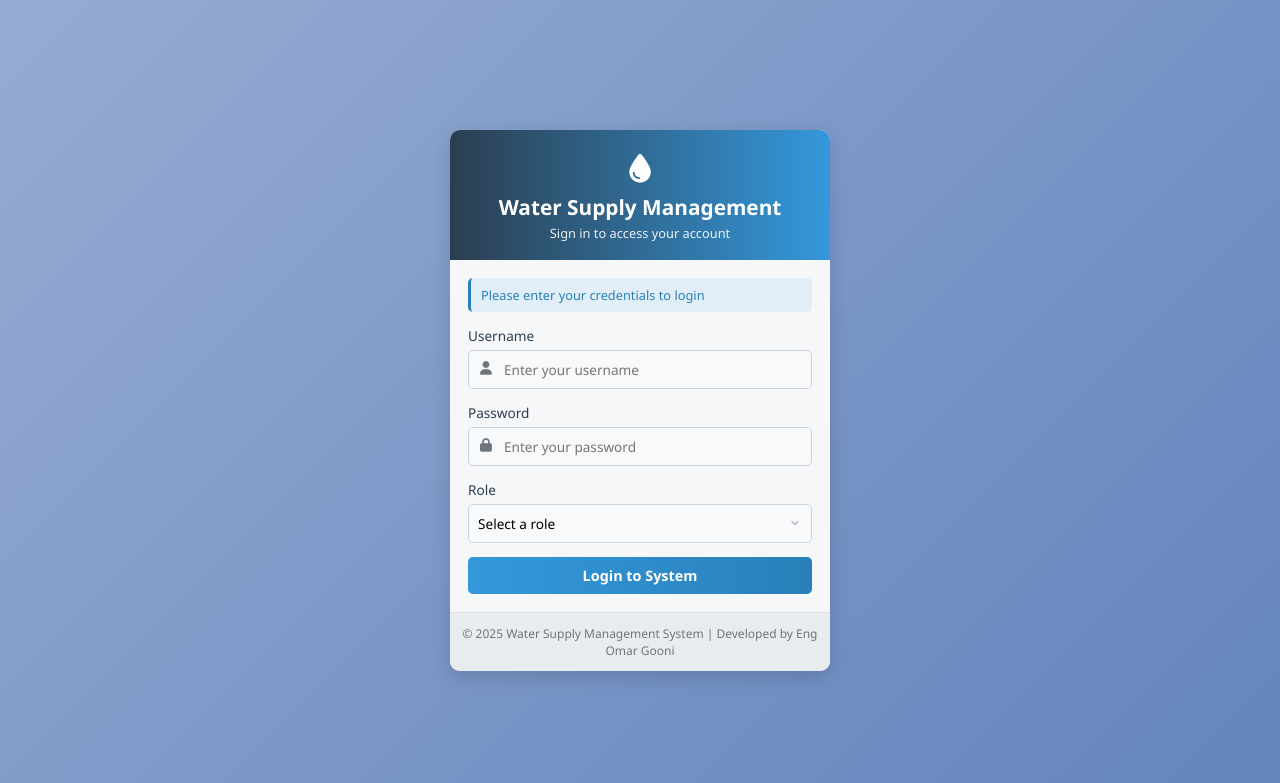
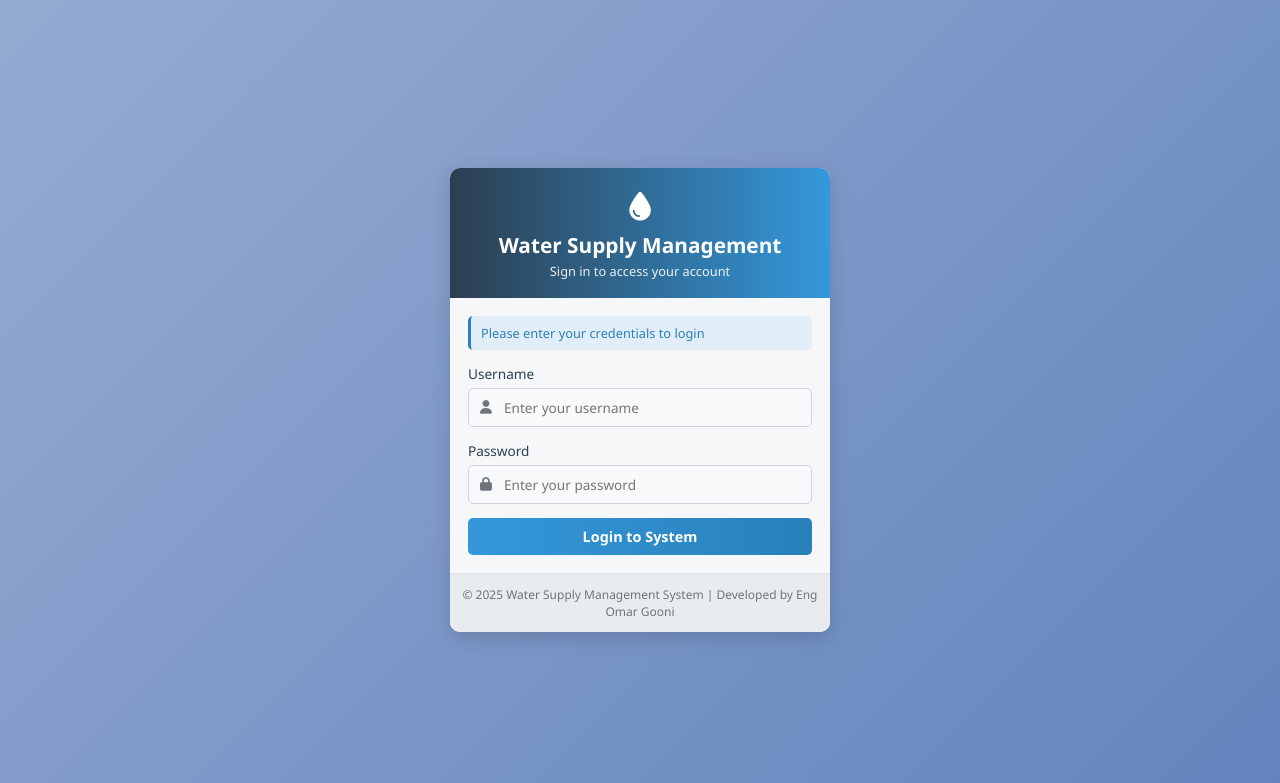
Before and after one commit to Omar-Gooni/Water-Supply-Management-System, a Flask app: page /login in a window 1280 px wide. Shown: the top 783 px of the page. Run offline with Flask 3, Linux system fonts and the light colour scheme.

Commit message:
change login page

```diff
--- a/app/Auth/blueprints/auth/templates/auth/login.html
+++ b/app/Auth/blueprints/auth/templates/auth/login.html
@@ -232,14 +232,7 @@
                         </div>
                     </div>
 
-                    <div class="form-group">
-                        <label for="role">Role</label>
-                        <select id="role" name="role" class="form-select">
-                            <option value="">Select a role</option>
-                            <option value="Admin">Admin</option>
-                            <option value="User">User</option>
-                        </select>
-                    </div>
+
 
                     <button type="submit" class="btn-login">Login to System</button>
                 </form>
--- a/app/Auth/blueprints/auth/views.py
+++ b/app/Auth/blueprints/auth/views.py
@@ -39,9 +39,10 @@ def login():
     if request.method == "POST":
         username = (request.form.get("username") or "").strip()
         password = request.form.get("password") or ""
-        role = request.form.get("role") or "User"
+        # role = request.form.get("role") or "User"
 
-        user = User.query.filter_by(username=username, role=role).first()
+
+        user = User.query.filter_by(username=username).first()
 
         if user and user.check_password(password):
             session["user_id"] = user.id
@@ -50,9 +51,11 @@ def login():
             flash("Login successful!", "success")
 
             # Redirect by role
+            role =  session.get("role")
             if role == "Admin":
                 return redirect(url_for("main.admin_dashboard"))
-            return redirect(url_for("user.dashboard"))
+
+            return 'hello to user page'
 
         flash("Invalid username, password, or role!", "danger")
 
```
